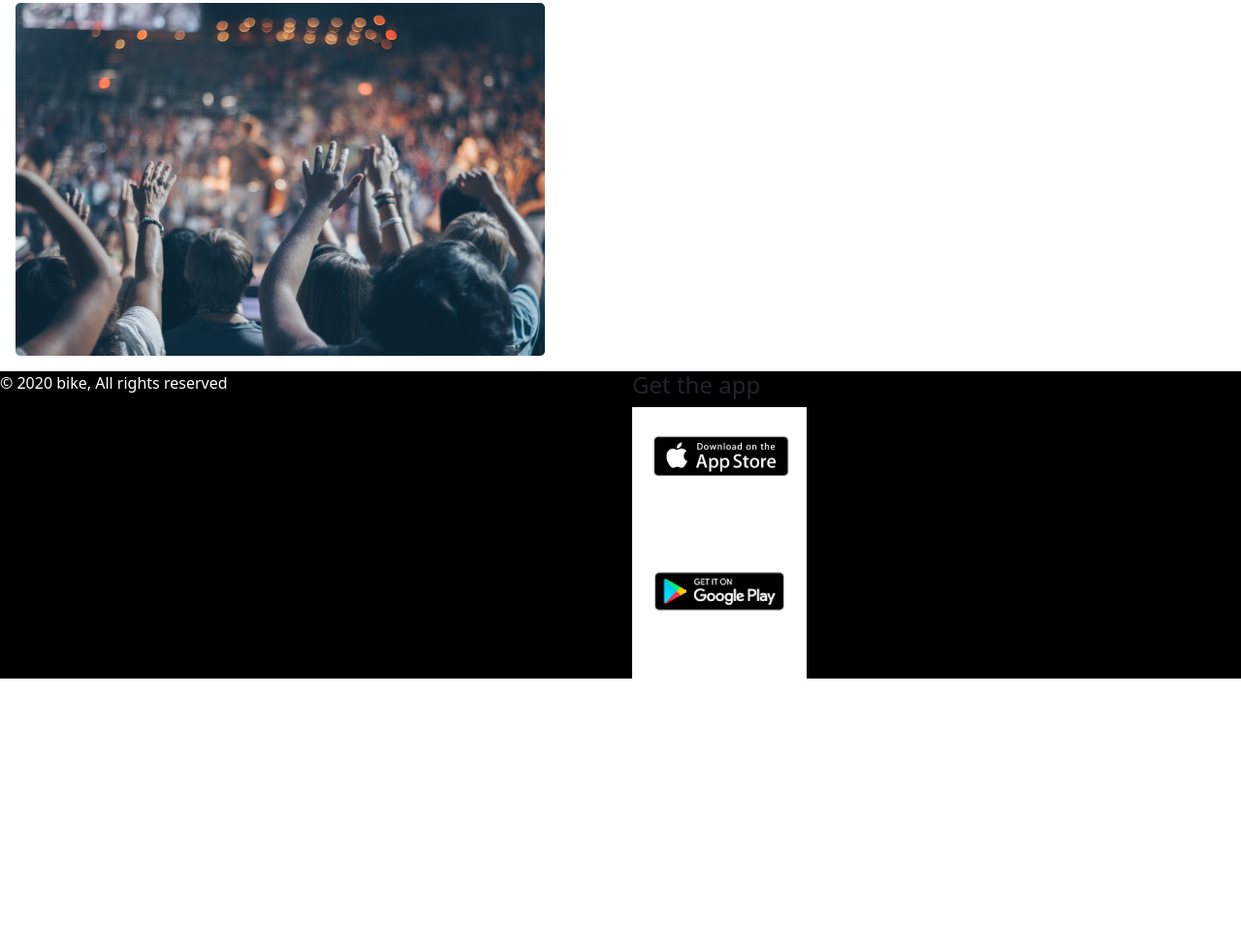
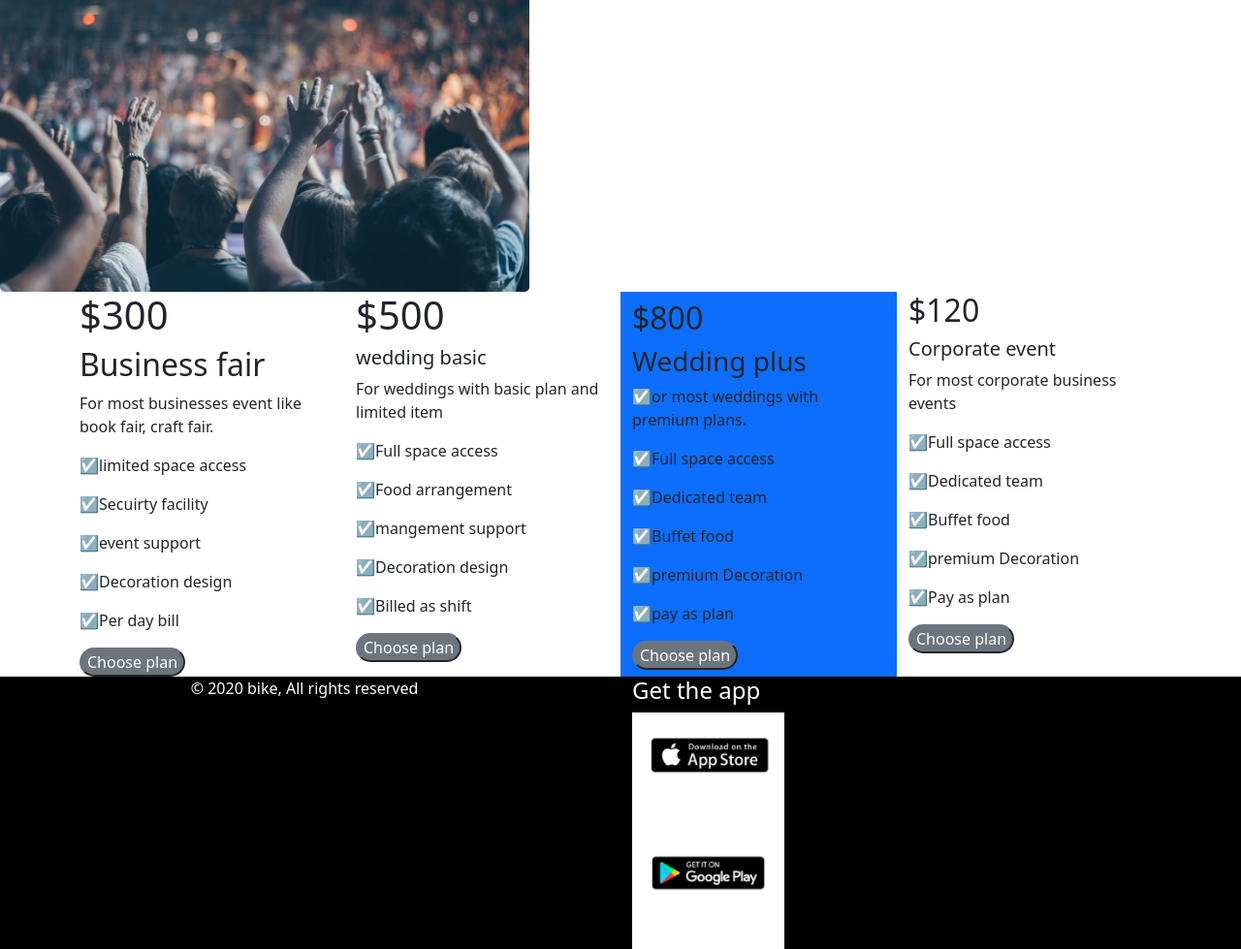
Before and after one commit to mhsahidbd/bootstrap-assignment, a plain HTML site: page index.html in a window 1280 px wide. Shown: the part 1421-2400 px from the top of the page at 97% size. Before the commit the page ends 2121 px from the top, so only its background shows below. Drawn offline with nearby package versions, Linux system fonts and the light colour scheme.

Commit message:
card area

```diff
--- a/index.html
+++ b/index.html
@@ -60,7 +60,7 @@
         </div>
         <div class="carousel-inner ms-40 ms-40">
             <div class="carousel-item active ">
-                <img src="images/banner.png" class="d-block w-100 h-20" alt="...">
+                <img src="images/banner.png" class="d-block w-100 h-50" alt="...">
                 <div class="carousel-caption d-none d-md-block">
                     <h2>The perfect venue for your next event</h2>
                     <p>Amet minim mollit non deserunt ullamco est sit aliqua
@@ -74,14 +74,14 @@
 
             </div>
             <div class="carousel-item">
-                <img src="images/slider-2.jpg" class="d-block w-100 h-20" alt="...">
+                <img src="images/slider-2.jpg" class="d-block w-100 h-50" alt="...">
                 <div class="carousel-caption d-none d-md-block">
                     <h5>Second slide label</h5>
                     <p>Some representative placeholder content for the second slide.</p>
                 </div>
             </div>
             <div class="carousel-item">
-                <img src="images/slider-3.jpg" class="d-block w-100 h-20" alt="...">
+                <img src="images/slider-3.jpg" class="d-block w-100 h-50" alt="...">
                 <div class="carousel-caption d-none d-md-block">
                     <h5>Third slide label</h5>
                     <p>Some representative placeholder content for the third slide.</p>
@@ -106,9 +106,9 @@
         <section>
 
             <div class="accordion" id="accordionPanelsStayOpenExample">
-                <div class="accordion-item w-50">
-                    <div class="row p-5">
-                        <h2>Frequently Asked Questions</h2>
+                <div class="accordion-item w-50 border-0">
+                    <h2 class="text-center">Frequently Asked Questions</h2>
+                    <div class="row p-5 mx-10">
                         <div class="col 6 p-4 shadow-lg h-20">
                             <h2 class="accordion-header" id="panelsStayOpen-headingOne">
                                 <button class="accordion-button" type="button" data-bs-toggle="collapse"
@@ -123,9 +123,7 @@
                                 <div class="accordion-body">
                                     <strong>This is the first item's accordion body.</strong> Event design and event
                                     planning work hand in hand to deliver a successful event.Events by Knight offer
-                                    tailor made events. This
-                                    means we incorporate both event design and event planning to
-                                    create that perfect event
+                                    tailor made events.
                                 </div>
                             </div>
                         </div>
@@ -143,9 +141,6 @@
                                     <strong>This is the second item's accordion body.</strong> It is hidden by default,
                                     until
                                     the collapse plugin adds the appropriate classes that we use to style each element.
-                                    These
-                                    classes control the overall appearance, as well as the showing and hiding via CSS
-                                    transitions.
                                     <code>.accordion-body</code>, though the transition does limit overflow.
                                 </div>
                             </div>
@@ -164,9 +159,6 @@
                                     <strong>This is the third item's accordion body.</strong> It is hidden by default,
                                     until the
                                     collapse plugin adds the appropriate classes that we use to style each element.
-                                    These
-                                    classes control the overall appearance, as well as the showing and hiding via CSS
-                                    transitions.
                                     <code>.accordion-body</code>, though the transition does limit overflow.
                                 </div>
                             </div>
@@ -185,18 +177,77 @@
                                     <strong>This is the third item's accordion body.</strong> It is hidden by default,
                                     until the
                                     collapse plugin adds the appropriate classes that we use to style each element.
-                                    These
-                                    classes control the overall appearance, as well as the showing and hiding via CSS
-                                    transitions.
                                     <code>.accordion-body</code>, though the transition does limit overflow.
                                 </div>
                             </div>
                         </div>
                     </div>
+                    <div class="people-img d-flex">
+                        <div class="col 6 w-50">
+                            <img src="images/people.png" alt="">
+                        </div>
+                    </div>
                 </div>
 
-                <div class="col 6 w-40 float-right p-3">
-                    <img src="images/people.png" alt="">
+
+
+            </div>
+        </section>
+        <!------------------card area----------->
+        <section>
+            <div class="card container border-0">
+                <div class=" row">
+                    <div class="col 1 h-50">
+                        <h1 class="card-title">$300</h1>
+                        <h2>Business fair</h2>
+                        <p class="card-text">For most businesses event like book fair, craft fair.</p>
+                        <p>☑limited space access</p>
+                        <p>☑Secuirty facility </p>
+                        <p>☑event support </p>
+                        <p>☑Decoration design </p>
+                        <p>☑Per day bill</p>
+                        <a href="https://www.apple.com"> <button class="btn-secondary rounded-pill">Choose
+                                plan</button></a>
+                    </div>
+                    <div class="col 2 w-25 h-50 ">
+                        <h1>$500</h1>
+                        <h5 class="card-title">wedding basic</h5>
+                        <p class="card-text">For weddings with basic plan and limited item</p>
+                        <p>☑Full space access</p>
+                        <p>☑Food arrangement</p>
+                        <p>☑mangement support</p>
+                        <p>☑Decoration design</p>
+                        <p>☑Billed as shift </p>
+                        <a href="https://www.apple.com"> <button class="btn-secondary rounded-pill bg-">Choose
+                                plan</button></a>
+                    </div>
+
+                    <div class="col 3 w-25 bg-primary">
+                        <h3 class=""> </h3>
+                        <h2>$800</h2>
+                        <h3>Wedding plus</h3>
+                        <p>☑or most weddings with
+                            premium plans.</p>
+                        <p>☑Full space access</p>
+                        <p>☑Dedicated team</p>
+                        <p>☑Buffet food</p>
+                        <p>☑premium Decoration</p>
+                        <p>☑pay as plan</p>
+                        <a href="https://www.apple.com"> <button class="btn-secondary rounded-pill">Choose
+                                plan</button></a>
+                    </div>
+                    <div class="col 4 w-25">
+                        <h2>$120</h2>
+                        <h5>Corporate event</h5>
+                        <p class="card-text">For most corporate business events</p>
+                        <p>☑Full space access</p>
+                        <p>☑Dedicated team </p>
+                        <p>☑Buffet food </p>
+                        <p>☑premium Decoration</p>
+                        <p>☑Pay as plan </p>
+                        <a href="https://www.apple.com"> <button class="btn-secondary rounded-pill">Choose
+                                plan</button></a>
+                    </div>
                 </div>
             </div>
         </section>
@@ -206,25 +257,24 @@
         crossorigin="anonymous"></script>
 
 </body>
-<div class="footer">
-    <div class="row bg-black footer-fluid">
-        <div class="col 6">
-            <p class=" text-white">&copy; 2020 bike, All rights reserved</p>
+<!----------------------footer--------------->
+<div class="footer my-30 h-25">
+    <div class="row bg-black my-70 h-25">
+        <div class="col 6 mt-40 justify-content-between">
+            <p class=" text-white ms-40 text-center">&copy; 2020 bike, All rights reserved</p>
         </div>
-        <div class="col 6 m-10">
-            <h4>Get the app</h4>
+        <div class="col 6 justify-content-sm-end">
+            <h4 class="text-white">Get the app</h4>
             <div>
-                <a href="https://www.google.com"> <img src="images/apple-app.png" class="float-right bg-black"
-                        alt=""></a>
+                <a href="https://www.apple.com "> <img src="images/apple-app.png" class="float-right w-25" alt=""></a>
             </div>
             <div>
-                <a href="https://www.google.com"> <img src="images/google-play.png" class="float-right bg-black"
+                <a href="https://play.google.com"> <img src="images/google-play.png" class="float-right w-25 bg-black"
                         alt=""></a>
             </div>
         </div>
 
     </div>
 </div>
-</div>
 
 </html>
```
